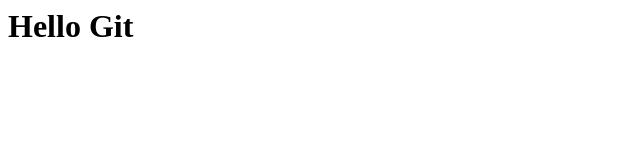
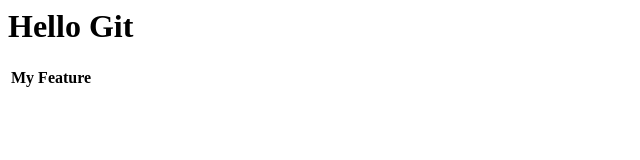
Before and after one commit to lhevland/web-project, a plain HTML site: page index.html in a window 1280 px wide. Shown: the whole page, without its empty margins (0-640 px from the left). Drawn offline with Linux system fonts and the light colour scheme.

Commit message:
Table Feature
First Branch Example

```diff
--- a/index.html
+++ b/index.html
@@ -1 +1,9 @@
 <h1>Hello Git</h1>
+
+<table>
+  <tr>
+    <th>My Feature
+      </th>
+    </table>
+  </tr>
+</table>
```
